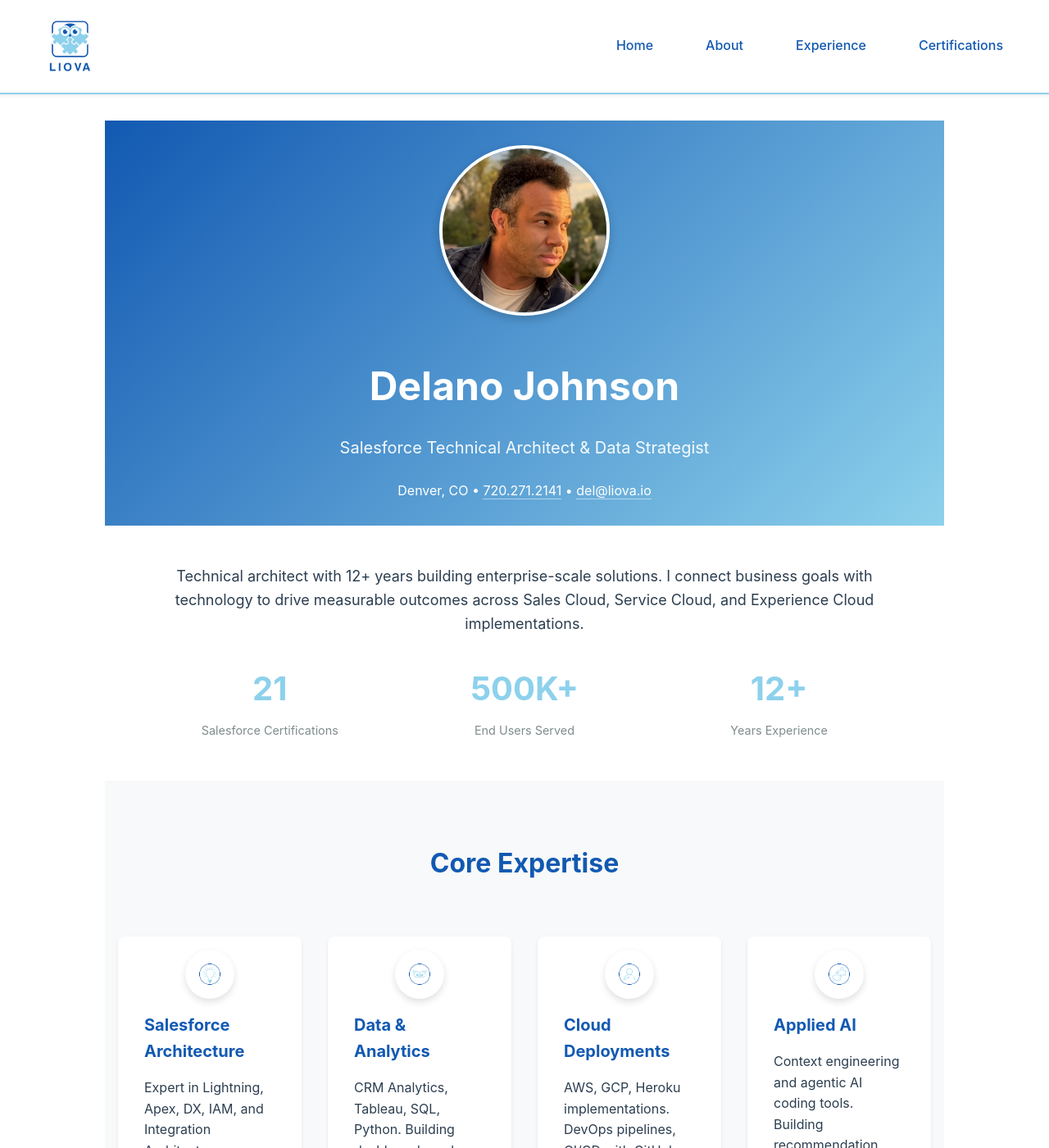
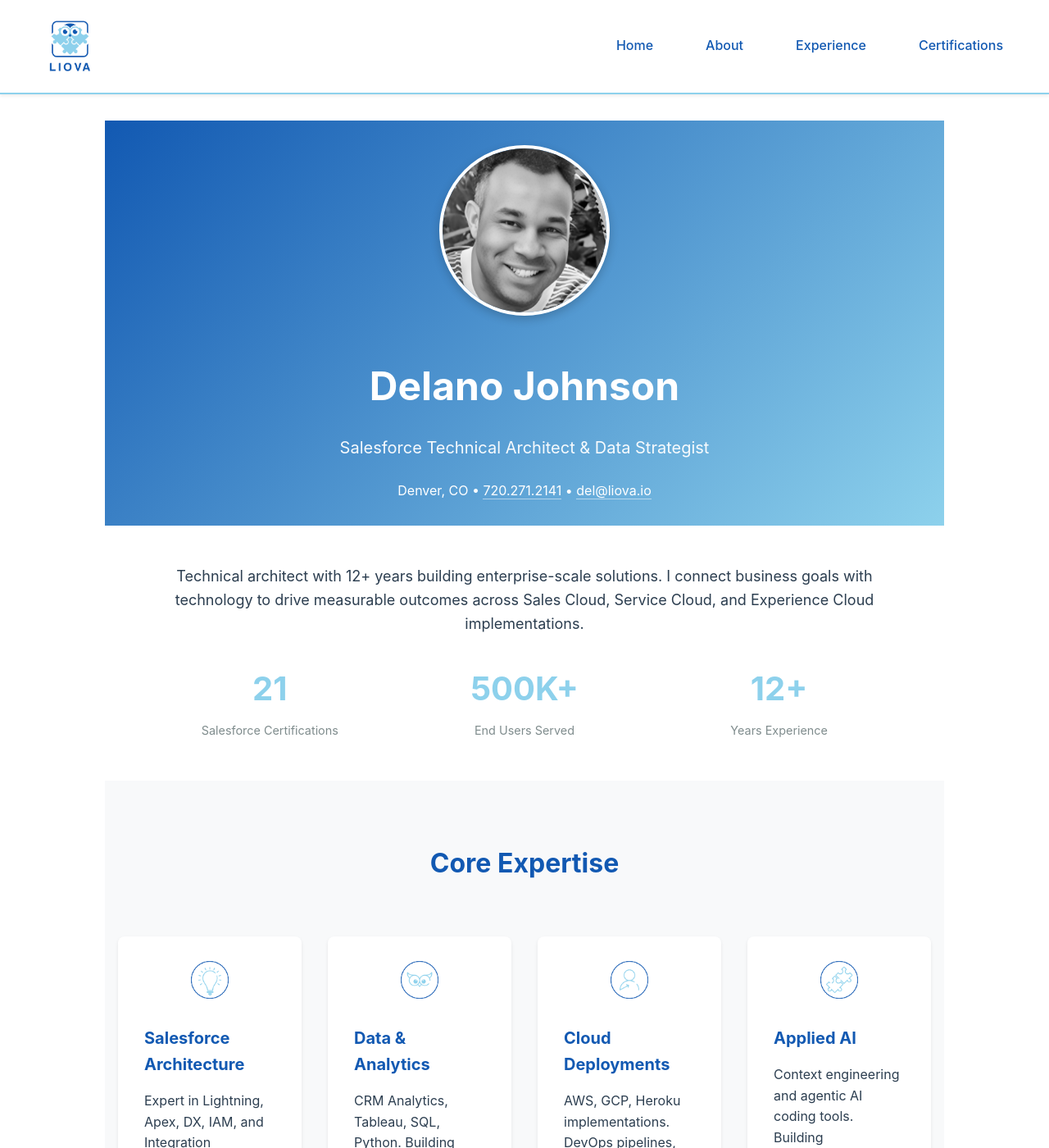
Before and after one commit to DelanoJo/liova.io, a Jekyll site: the page built from index.html, in a window 1280 px wide and 1400 px high. Shown: the whole window at 82% size. Built offline with Jekyll 4.4.1, drawn with Linux system fonts in a browser that asks for light colours.

Commit message:
change profile pic and icons

```diff
--- a/assets/css/custom.css
+++ b/assets/css/custom.css
@@ -168,25 +168,22 @@ body {
   box-shadow: var(--shadow-sm);
   transition: transform 0.2s, box-shadow 0.2s;
   position: relative;
-  padding-top: 4.5rem;
+  padding-top: 5.5rem;
   margin-top: 2rem;
 }
 
 .expertise-item::before {
   content: '';
   position: absolute;
-  top: 1rem;
+  top: 0.5rem;
   left: 50%;
   transform: translateX(-50%);
-  width: 60px;
-  height: 60px;
-  background-color: white;
+  width: 90px;
+  height: 90px;
   background-image: url('/assets/icons/Liova Iconography-01.png');
-  background-size: 50px;
+  background-size: contain;
   background-repeat: no-repeat;
   background-position: center;
-  border-radius: 50%;
-  box-shadow: var(--shadow-md);
 }
 
 .expertise-item:nth-child(2)::before {
```
Also changed, not shown: assets/images/profile.jpg.
